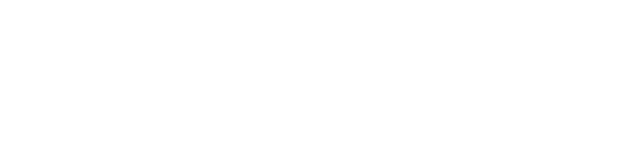
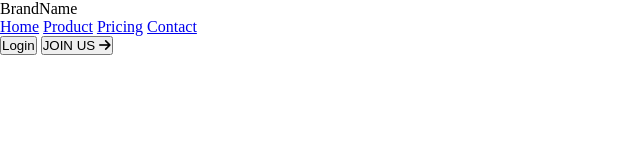
Before and after one commit to dawilles/Wish-Course, a plain HTML site: page index.html in a window 1280 px wide. Shown: the whole page, without its empty margins (0-640 px from the left). Drawn offline with Linux system fonts and the light colour scheme.

Commit message:
build: header html structure

```diff
--- a/index.html
+++ b/index.html
@@ -15,7 +15,29 @@
 
 <body>
 
+    <header class="header">
+        <div class="container">
+          <div class="row row-full-width">
+            <div class="header-main row">
+              <div class="header-logo">BrandName</div>
 
+              <nav class="navbar">
+                <a href="#home">Home</a>
+                <a href="#product">Product</a>
+                <a href="#pricing">Pricing</a>
+                <a href="#contact">Contact</a>
+              </nav>
+            </div>
+
+            <div class="header-actions">
+              <button class="button button-default">Login</button>
+              <button class="button button-primary">
+                JOIN US <i class="fas fa-arrow-right"></i>
+              </button>
+            </div>
+          </div>
+        </div>
+      </header>
 
 
 </body>
```
